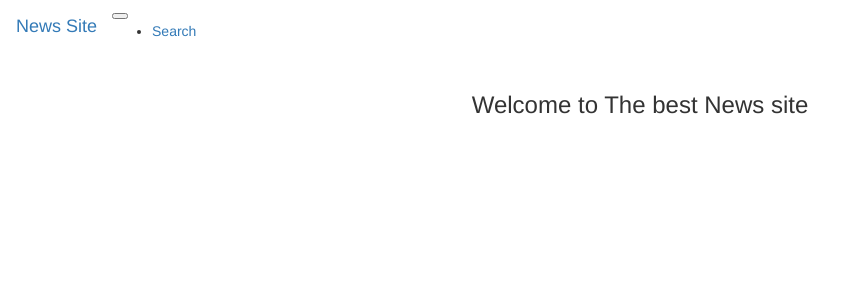
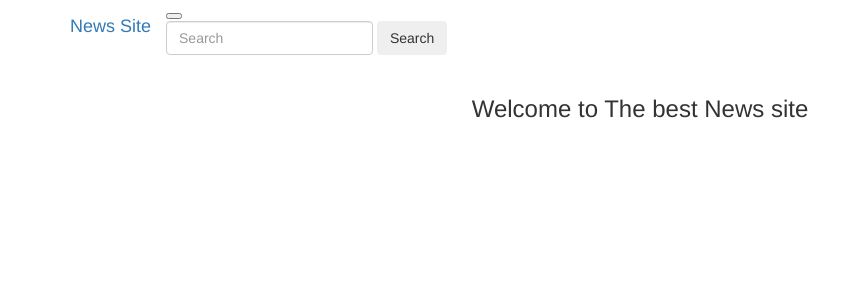
Before and after one commit to Wambita/newssource, a Flask app: page / in a window 1280 px wide. Shown: the top 300 px of the page, without its empty margins (0-854 px from the left). Run offline with Flask 2, Linux system fonts and the light colour scheme; some libraries are stand-ins or nearby versions.

Commit message:
add a search form to the navbar

```diff
--- a/app/templates/navbar.html
+++ b/app/templates/navbar.html
@@ -1,4 +1,5 @@
 <nav class="navbar navbar-expand-sm navbar-light bg-light mb-3">
+  <div class="container">
     <a href="/" class="navbar-brand">News Site</a>
     <button
       type="button"
@@ -8,9 +9,13 @@
     >
       <span class="navbar-toggler-icon"></span>
     </button>
-  <div class="collapse navbar-collapse ml-auto" id="menu">
-    <ul class="navbar-nav">
-      <li class="nav-item"><a href="#" class="nav-link">Search</a></li>
-    </ul>
+    <div class="collapse navbar-collapse" id="menu">
+      <form class="form-inline my-2 my-lg-0 ml-auto">
+        <input type="text" class="form-control mr-sm-2" placeholder="Search" />
+        <button type="submit" class="btn btn-secondary my-2 my-sm-0">
+          Search
+        </button>
+      </form>
+    </div>
   </div>
 </nav>
```
Lines whose indentation alone changed are shown as unchanged.
